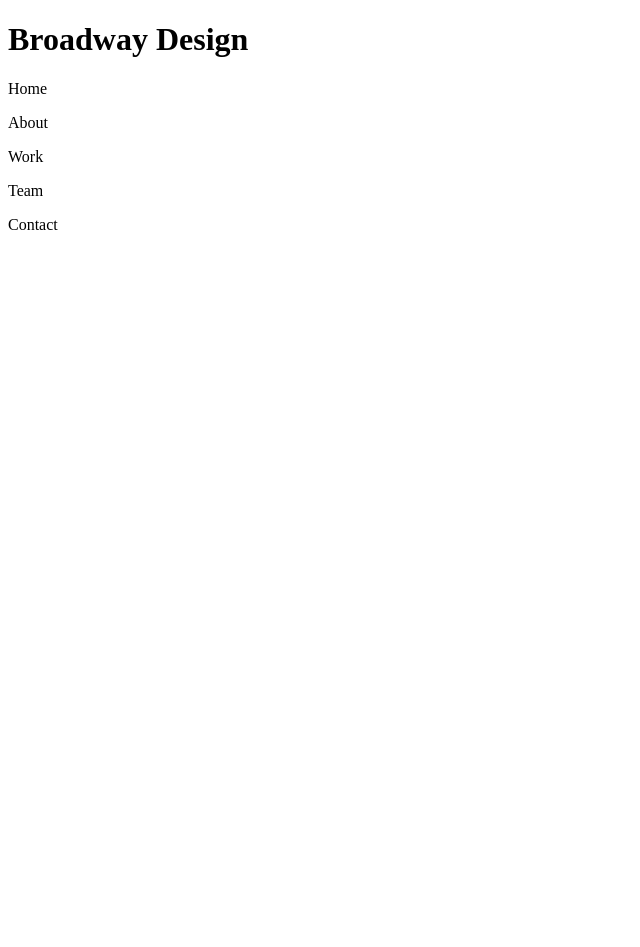
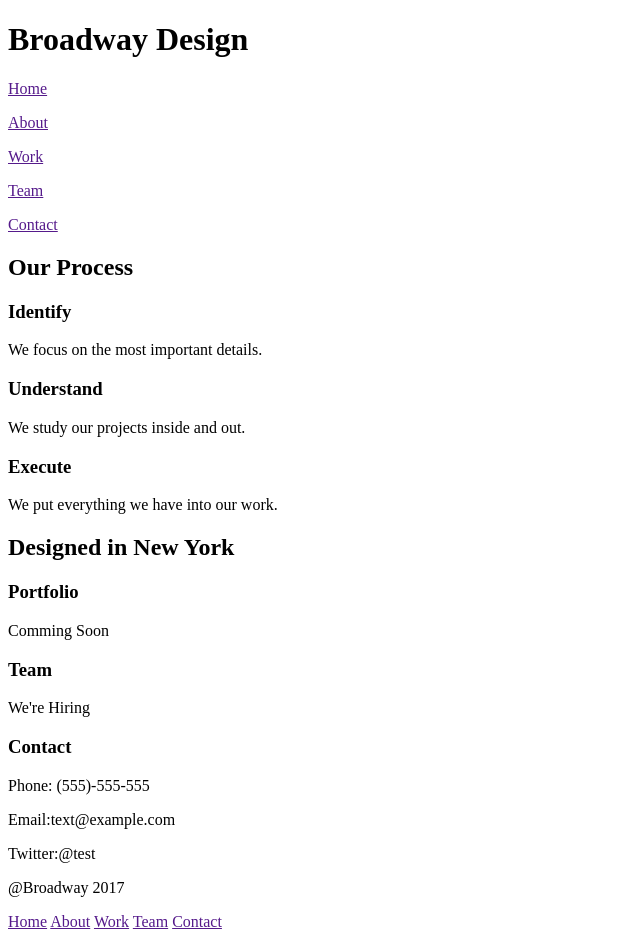
Before and after one commit to aldenbruce/project_broadway, a plain HTML site: page index.html in a window 1280 px wide. Shown: the whole page, without its empty margins (0-640 px from the left). Before the commit the page ends 800 px from the top, so only its background shows below. Drawn offline with Linux system fonts and the light colour scheme.

Commit message:
html skeleton

```diff
--- a/index.html
+++ b/index.html
@@ -9,12 +9,40 @@
     <div>
       <h1>Broadway Design</h1>
       <nav>
-        <p><a>Home</a></p>
-        <p><a>About</a></p>
-        <p><a>Work</a></p>
-        <p><a>Team</a></p>
-        <p><a>Contact</a></p>
+        <p><a href="">Home</a></p>
+        <p><a href="">About</a></p>
+        <p><a href="">Work</a></p>
+        <p><a href="">Team</a></p>
+        <p><a href="">Contact</a></p>
      </nav>
+     <div>
+       <h2>Our Process</h2>
+       <h3>Identify</h3>
+       <p>We focus on the most important details.</p>
+       <h3>Understand</h3>
+       <p>We study our projects inside and out.</p>
+       <h3>Execute</h3>
+       <p>We put everything we have into our work.</p>
+    </div>
+    <div>
+      <h2 id="design_header">Designed in New York</h2>
+      <h3>Portfolio</h3>
+      <p>Comming Soon</p>
+      <h3>Team </h3>
+      <p> We're Hiring</p>
+      <h3>Contact</h3>
+      <p>Phone: (555)-555-555</p>
+      <p>Email:text@example.com</p>
+      <p>Twitter:@test</p>
    </div>
+   <div id="footer">
+     <p>@Broadway 2017
+     <nav>
+       <a href="">Home</a>
+       <a href="">About</a>
+       <a href="">Work</a>
+       <a href="">Team</a>
+       <a href="">Contact</a></p>
+  </div>
   </body>
 </html>
```
